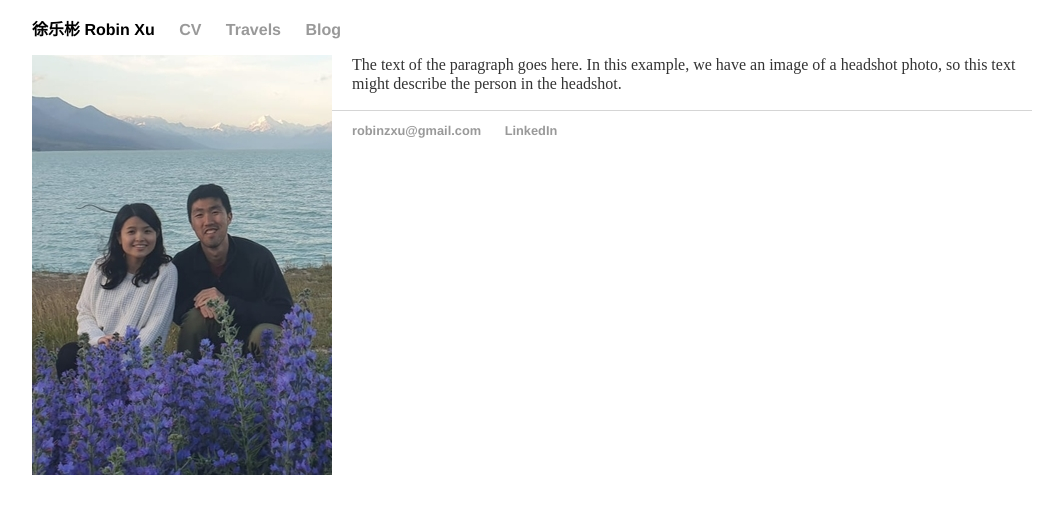
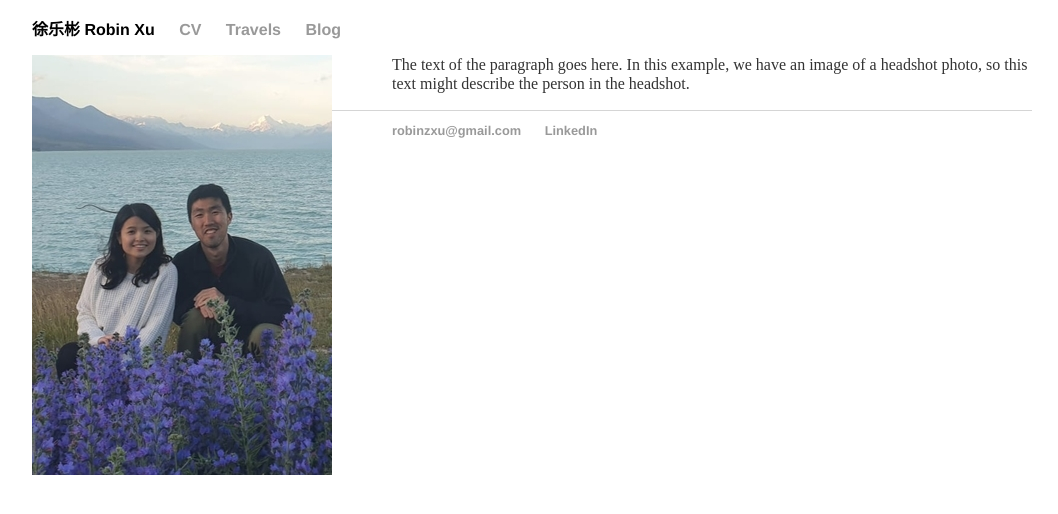
Before and after one commit to robinzxu/robinzxu.github.io, a Jekyll site: the page built from index.html, in a window 1280 px wide. Shown: the top 514 px of the page, without its empty margins (108-1166 px from the left). Built offline with Jekyll 4.4.1, drawn with Linux system fonts in a browser that asks for light colours.

Commit message:
Update main.css

```diff
--- a/css/main.css
+++ b/css/main.css
@@ -17,12 +17,12 @@
     color:#000000;
 }
 
-footer { border-top: 1px solid #d5d5d5; font-size: 0.8em; }
+footer { border-top: 1px solid #d5d5d5; font-size: 0.8em; float: none;}
 
 /* Home */
 .left {
  float: left;
- padding: 0 20px 20px 0;
+ padding: 0 60px 60px 0;
 }
 
 /* Blog */
```
